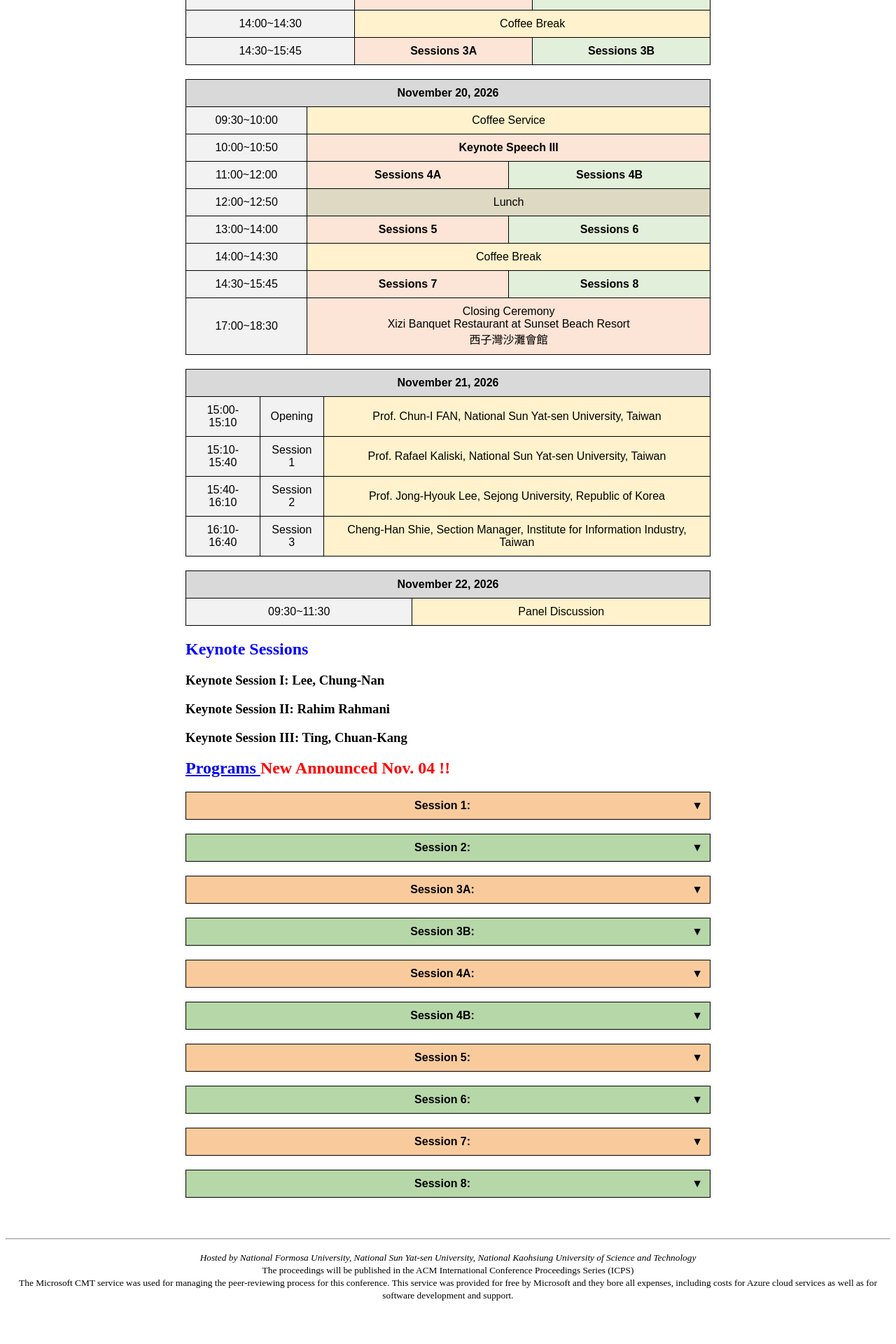
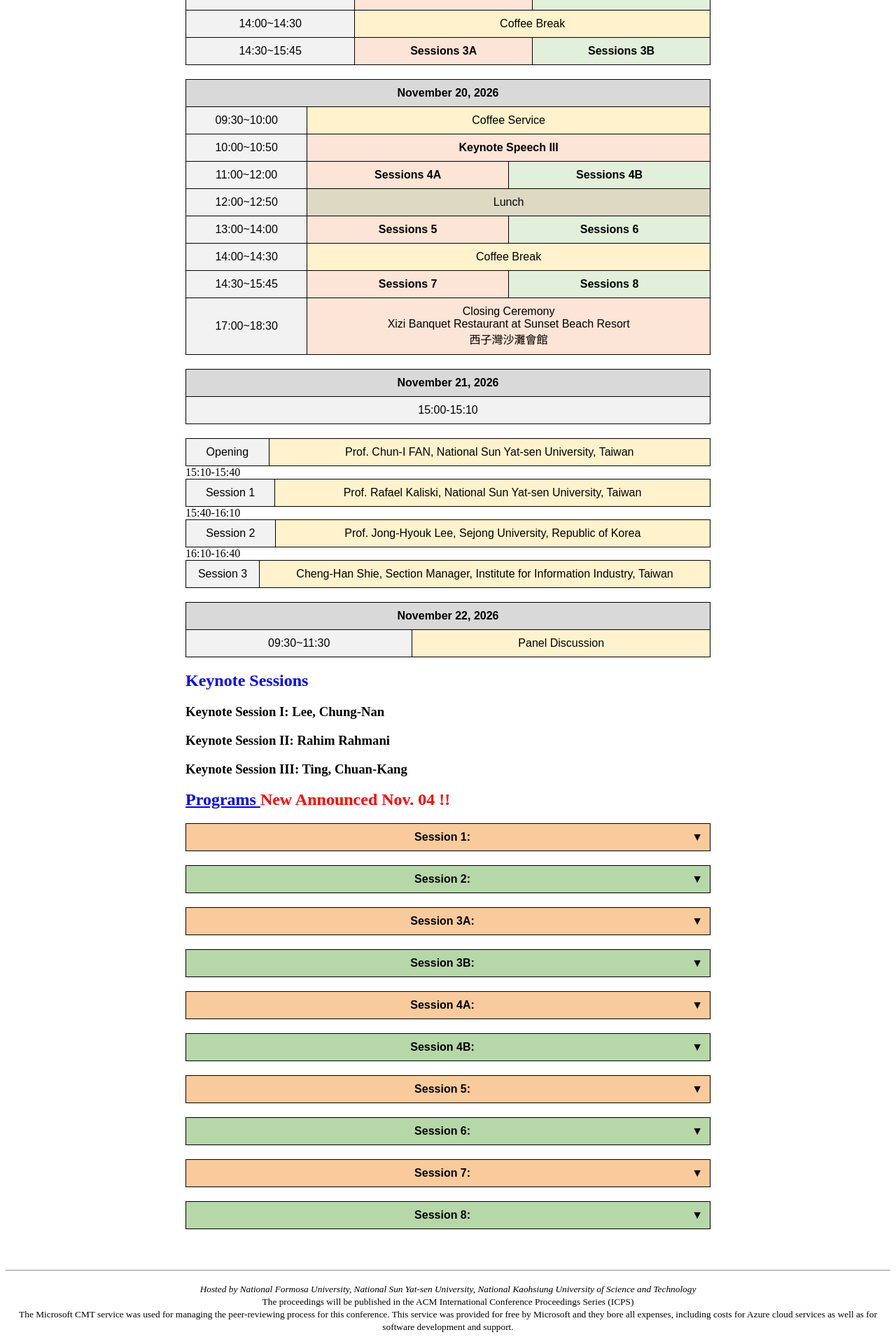
Before and after one commit to icea-conf/2026, a Jekyll site: the page built from program/index.html, in a window 1280 px wide. Shown: the part 728-2648 px from the top of the page at 70% size. Built offline with Jekyll 4.4.1, drawn with Linux system fonts in a browser that asks for light colours; before the commit the page ends 2603 px from its top, so only the background shows below that.

Commit message:
Update index.html

```diff
--- a/program/index.html
+++ b/program/index.html
@@ -297,27 +297,35 @@ title: ICEA 2026
 
         <table>
         <tr>
-          <td colspan="3" class="header">November 21, 2026</td>
+          <td colspan="2" class="header">November 21, 2026</td>
         </tr>
          <tr>
           <td class="time">15:00-15:10</td>
-          <td class="time">Opening</td>
+           <table style="width: 100%; border-collapse: collapse; margin: 0">
+             <td class="time">Opening</td>
           <td class="event-registration">Prof. Chun-I FAN, National Sun Yat-sen University, Taiwan</td>
+           </table>
          </tr>
           <tr>
           <td class="time">15:10-15:40</td>
+            <table style="width: 100%; border-collapse: collapse; margin: 0">
           <td class="time">Session 1</td>
           <td class="event-registration">Prof. Rafael Kaliski, National Sun Yat-sen University, Taiwan</td>
+            </table>
          </tr>
           <tr>
           <td class="time">15:40-16:10</td>
+            <table style="width: 100%; border-collapse: collapse; margin: 0">
           <td class="time">Session 2</td>
           <td class="event-registration">Prof. Jong-Hyouk Lee, Sejong University, Republic of Korea</td>
+            </table>
          </tr>
           <tr>
           <td class="time">16:10-16:40</td>
+            <table style="width: 100%; border-collapse: collapse; margin: 0">
           <td class="time">Session 3</td>
           <td class="event-registration">Cheng-Han Shie, Section Manager, Institute for Information Industry, Taiwan</td>
+            </table>
          </tr>
 
         </table>
```
